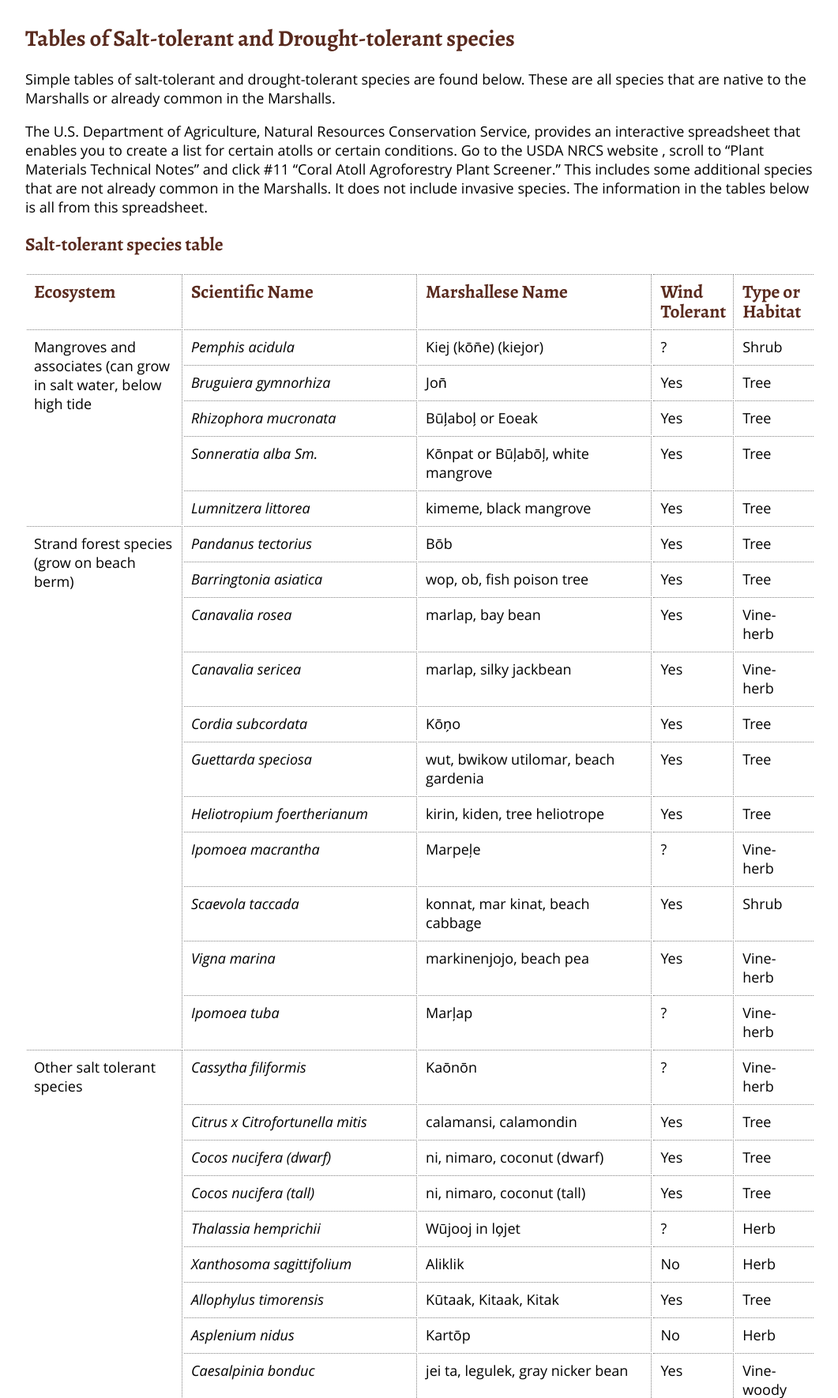
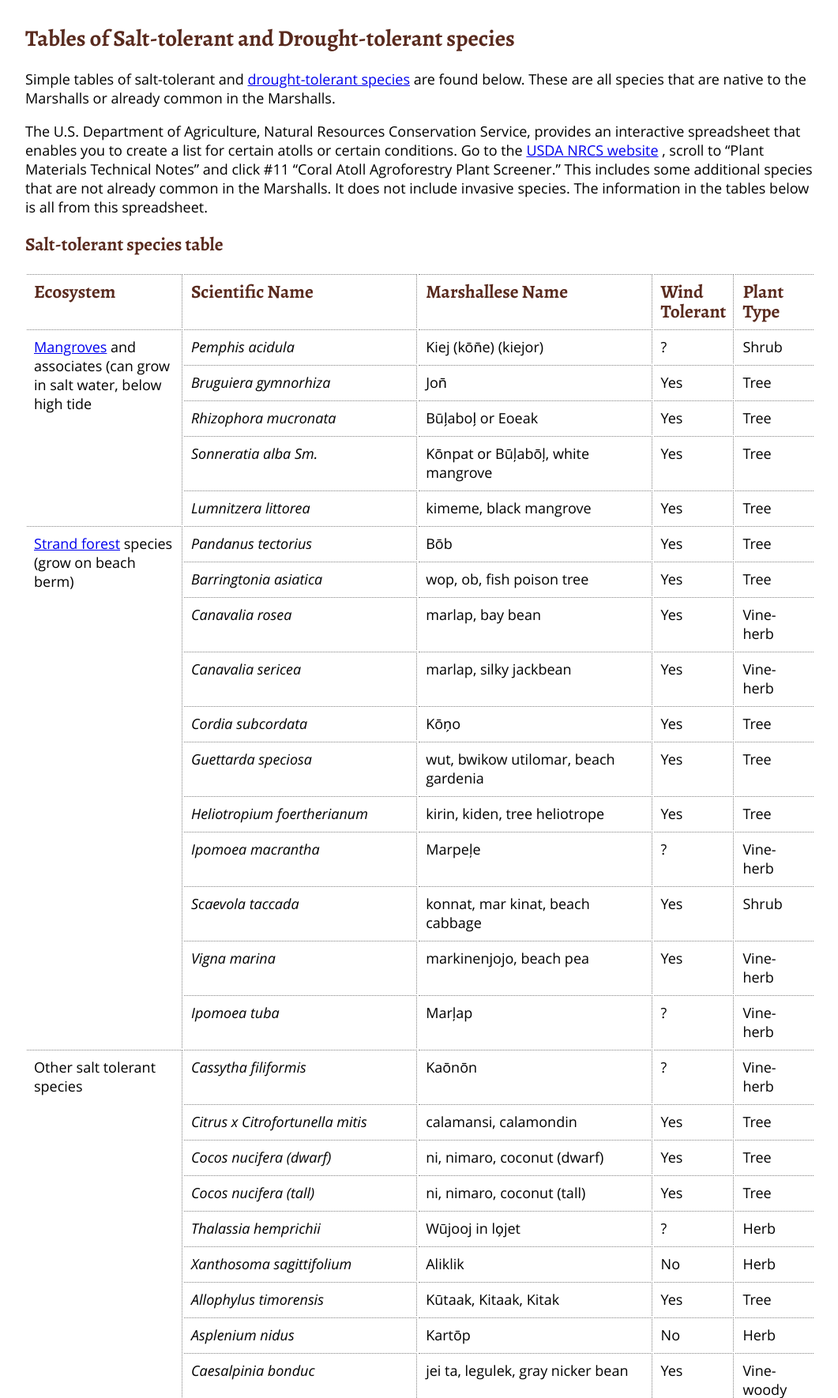
Before and after one commit to victor-jr/Agroforestry, a PHP site: page /rmi_agro/salt-tolerant.php in a window 1280 px wide; the page is wider, and only the part inside the window is pictured. Shown: the part 151-1921 px from the top of that part at 79% size, without its empty margins (108-1169 px from the left). Run offline with PHP 8.4, Linux system fonts and the light colour scheme.

Commit message:
changes for katie
salt-tolerant, coastal-forest, mangroves pages

```diff
--- a/site/mh/coastal-forest.php
+++ b/site/mh/coastal-forest.php
@@ -49,7 +49,7 @@
 <li>Jipan̄ pel̗aak eo bar ekkat bwe en maron̄ bar wal̗o̗k juon jikin eo me ebukwekwe em emarmare. Ilo jet jikin, okar ko em ine in wōjke ko rej make bar eddek. Kōjparoki ijeko me wōjke ko kab mar ko rej make eddek ie ak wōjke ko me kwōj kōn̗aan bwe ren pād wōt ilo tiljek āinwōt am̗ kōjparoki ine in wōjke ko rōkāāl. Kōkkal̗l̗eiki em m̗wijiti.</li>
 <li>Kōtl̗o̗k bwe marilik ko ekoba wōjke ko ren eddek, bwe en bukwekwe em okran wōjke im mar kein ren dāpij bwidej eo, jālitaki wāto ko jān kōto em ren rupi n̗o ko rej tōpar āne</li>
 <li>Wōjke ko rōl̗l̗ap rōmaron̄ in kōm̗m̗an bwe en l̗ap l̗o̗k an jedmatmat parijet eo n̄an jorrāān ko wal̗o̗k tok jān lo̗jet eo n̄e rōnaaj ekkat epaake l̗o̗k meto, kōnke rōnaaj kapidodouki bwidej eo n̄e rookjak, em ae eo ej depet āne emaron̄ kutake bwidej eo jān bul̗ōn okar in wōjke ko em kāā-er</li>
-<li>Kōjparoki menin mour em menin eddek ko kajjojo ijeko rōkar baj pād wōt ie ekkar n̄an karōk ko aer ijeko <a href="mangroves.php">mar in ioon kappe</a> ko rej pād ie em ijeko elōn̄ <a href="mangroves.php">jon̄</a> ie.</li>
+<li>Kōjparoki menin mour em menin eddek ko kajjojo ijeko rōkar baj pād wōt ie ekkar n̄an karōk ko aer ijeko <a href="strand-vegetation">mar in ioon kappe</a> ko rej pād ie em ijeko elōn̄ <a href="mangroves">jon̄</a> ie.</li>
 <li>Keememej bwe wōjke ko kam̗ōjn̗oik l̗o̗k an lo̗jet eo kutake bwidej eo em kōjakoik l̗o̗k ak eban lukkuun in kabōjrak an lo̗jet eo kutake em kōjakoik l̗o̗k bwidej eo. For a more complete explanation of coastal change, ask CMI for the "Coastal Change in the Pacific Islands" book or download it <a href="http://www.reefresilience.org/wp-content/uploads/Gombos-et-al.-2014-Coastal-Change-in-the-Pacific-Islands.pdf">here</a> (NOTE this is an 8MB file)</a>.</li>
 </ul>
 
--- a/site/salt-tolerant.php
+++ b/site/salt-tolerant.php
@@ -14,8 +14,8 @@
 <div id="content" role="main">
 
 <h1>Tables of Salt-tolerant and Drought-tolerant species</h1>
-<p>Simple tables of salt-tolerant and drought-tolerant species are found below. These are all species that are native to the Marshalls or already common in the Marshalls.</p>
-<p> The U.S. Department of Agriculture, Natural Resources Conservation Service, provides an interactive spreadsheet that enables you to create a list for certain atolls or certain conditions. Go to the USDA NRCS website , scroll to “Plant Materials Technical Notes” and click #11 “Coral Atoll Agroforestry Plant Screener.” This includes some additional species that are not already common in the Marshalls. It does not include invasive species. The information in the tables below is all from this spreadsheet.</p>
+<p>Simple tables of salt-tolerant and <a href="#droughtTolerantSpecies">drought-tolerant species</a> are found below. These are all species that are native to the Marshalls or already common in the Marshalls.</p>
+<p> The U.S. Department of Agriculture, Natural Resources Conservation Service, provides an interactive spreadsheet that enables you to create a list for certain atolls or certain conditions. Go to the <a href="https://www.nrcs.usda.gov/wps/portal/nrcs/detailfull/pia/technical/?cid=nrcs142p2_037391#plantmaterials" target="_blank">USDA NRCS website</a> , scroll to “Plant Materials Technical Notes” and click #11 “Coral Atoll Agroforestry Plant Screener.” This includes some additional species that are not already common in the Marshalls. It does not include invasive species. The information in the tables below is all from this spreadsheet.</p>
 
 <h2 id="salttolerant">Salt-tolerant species table</h2>
 <table class="salt">
@@ -24,10 +24,10 @@
     <td colspan="1"><h2>Scientific Name</h2></td>
     <td colspan="1"><h2>Marshallese Name</h2></td>
     <td colspan="1"><h2>Wind Tolerant</h2></td>
-    <td colspan="1"><h2>Type or Habitat</h2></td>
+    <td colspan="1"><h2>Plant Type</h2></td>
 </tr>
 <tr>
-    <td width="20%" rowspan=5>Mangroves and associates (can grow in salt water, below high tide</td>
+    <td width="20%" rowspan=5><a href="mangroves">Mangroves</a> and associates (can grow in salt water, below high tide</td>
     <td width="30%"><i>Pemphis acidula</i></td>
     <td width="30%">Kiej (kōn̄e) (kiejor)</td>
     <td width="10%">?</td>
@@ -53,7 +53,7 @@
     <td width="10%">Yes</td>
     <td width="10%">Tree</td>
 </tr>
-    <td width="20%" rowspan=11>Strand forest species (grow on beach berm)</td>
+    <td width="20%" rowspan=11><a href="strand-vegetation">Strand forest</a> species (grow on beach berm)</td>
     <td width="30%"><i>Pandanus tectorius</i></td>
     <td width="30%">Bōb</td>
     <td width="10%">Yes</td>
@@ -263,9 +263,17 @@
 
 </table>
 
-<h2>Drought-tolerant species table</h2>
+<h2 id="droughtTolerantSpecies">Drought-tolerant species table</h2>
 <table class="salt">
-   <tr>
+    <tr>
+        <td colspan="1"><h2>Scientific Name</h2></td>
+        <td colspan="1"><h2>Marshallese or English name</h2></td>
+        <td colspan="1"><h2>Minimum rainfall (inches/year)</h2></td>
+        <td colspan="1"><h2>Maximum rainfall (inches/year)</h2></td>
+        <td colspan="1"><h2>Drought tolerant</h2></td>
+        <td colspan="1"><h2>Plant Type</h2></td>
+    </tr>
+    <tr>
       <td width="30%"><i>Heliotropium foertherianum</i></td>
       <td width="30%">kirin, kiden, tree heliotrope</td>
       <td width="10%">12</td>
```
Also changed, not shown: site/mangroves.php (+8 -18 lines).
